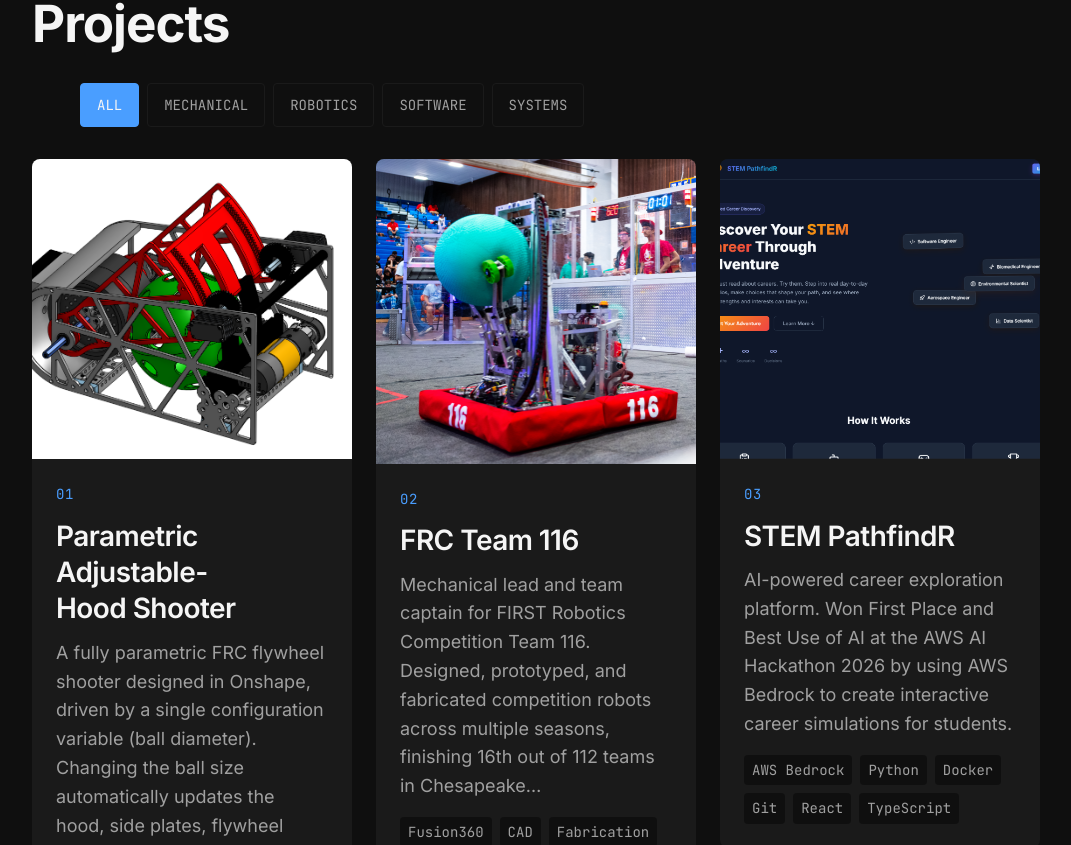
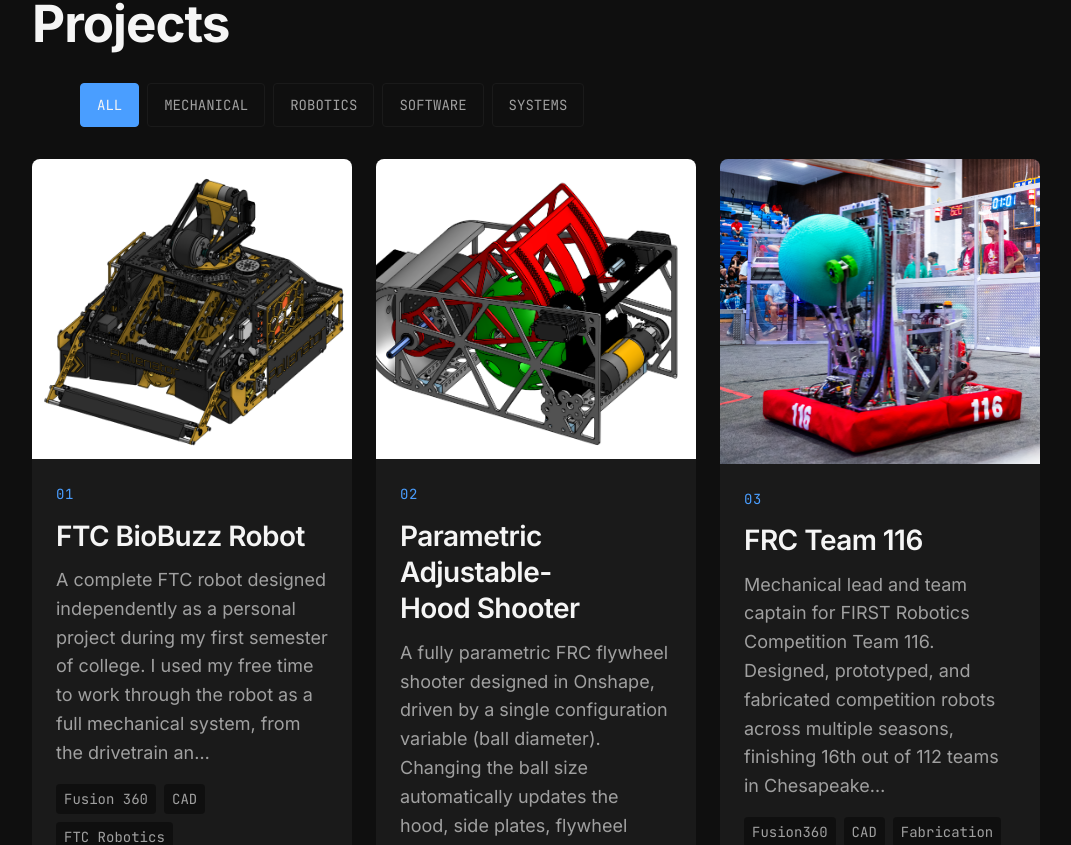
Before and after one commit to Doctorpizza357/doctorpizza357.github.io, a React (Vite) app: page /#contact in a window 1280 px wide. Shown: the part 1093-1938 px from the top of the page, without its empty margins (104-1175 px from the left). Built offline with nearby package versions, Linux system fonts and the light colour scheme.

Commit message:
Added FTC Biobuzz robot cad project

```diff
--- a/src/components/projects/MediaEmbed.tsx
+++ b/src/components/projects/MediaEmbed.tsx
@@ -115,7 +115,10 @@ function MediaEmbed({ media, lazy = true }: MediaEmbedProps) {
   function renderModel() {
     return (
       <div className={styles.modelContainer}>
-        <ModelViewerBoundary projectTitle={media.alt}>
+        <ModelViewerBoundary
+          projectTitle={media.alt}
+          fallbackImage={media.fallbackImage}
+        >
           <Suspense
             fallback={
               <div className={styles.placeholder}>
@@ -125,6 +128,7 @@ function MediaEmbed({ media, lazy = true }: MediaEmbedProps) {
           >
             <ModelViewerLazy
               modelSrc={media.src}
+              fallbackImage={media.fallbackImage}
               projectTitle={media.alt}
               projectDescription={media.caption || ''}
             />
--- a/src/components/projects/ModelViewer.tsx
+++ b/src/components/projects/ModelViewer.tsx
@@ -15,8 +15,8 @@ export interface ModelViewerProps {
 
 type LoadState = 'idle' | 'loading' | 'ready' | 'error';
 
-/** Timeout (ms) for GLB/GLTF model loading */
-const MODEL_LOAD_TIMEOUT = 10_000;
+/** Timeout (ms) for GLB/GLTF model loading, including large embedded CAD exports */
+const MODEL_LOAD_TIMEOUT = 120_000;
 
 /** Default camera distance from model center */
 const DEFAULT_CAMERA_DISTANCE = 5;
--- a/src/data/projectTypes.ts
+++ b/src/data/projectTypes.ts
@@ -72,6 +72,8 @@ export interface MediaItem {
    * @maxLength 200
    */
   caption?: string;
+  /** Optional static preview shown if an interactive model cannot load */
+  fallbackImage?: string;
 }
 
 /**
--- a/src/data/projectsNew.ts
+++ b/src/data/projectsNew.ts
@@ -129,6 +129,64 @@ export const projects: ProjectData[] = [
     body: 'The 2026 season reinforced that a successful competition robot is more than a collection of high-performing mechanisms. Packaging, serviceability, reliability, and iteration speed can be just as important as peak performance. Designing around the entire system - from fuel acquisition through scoring - helped me better understand how individual mechanical decisions affect the robot as a whole.'
   }
 ]
+  },
+
+  // ─── FTC BioBuzz Robot ───────────────────────────────────────────────────────
+  {
+    id: 'ftc-biobuzz',
+    title: 'FTC BioBuzz Robot',
+    description:
+      'A complete FTC robot designed independently as a personal project during my first semester of college. I used my free time to work through the robot as a full mechanical system, from the drivetrain and intake through the scoring mechanism and final CAD assembly.',
+    category: ['ROBOTICS', 'MECHANICAL', 'CAD'],
+    technologies: ['Fusion 360', 'CAD', 'FTC Robotics', 'Mechanical Design', '3D Modeling', 'Prototyping'],
+    timeframe: '2026-2026',
+    role: 'Mechanical Designer',
+    liveUrl: 'https://cad.onshape.com/documents/1ef547134821b663635061c6/w/72a094c73d5882b9b92d23fd/e/be8e2cf35221ff7017dbb1f5?renderMode=0&uiState=6af12f6f49cd08c4fdc78506',
+    media: [
+      {
+        type: 'cad-render',
+        src: '/assets/img/ftc-biobuzz-render.png',
+        alt: 'CAD rendering of an FTC BioBuzz robot with a black and yellow mechanism frame',
+        caption: 'Full robot CAD rendering',
+      },
+    ],
+    displayOrder: 1,
+    visualTier: 'standard',
+    caseStudySections: [
+      {
+        key: 'challenge',
+        heading: 'The Challenge',
+        body: 'I wanted to design an entire competition-ready FTC robot independently, using the BioBuzz season as an opportunity to practice systems-level mechanical design. The project had to balance compact packaging, reliable game-piece handling, drivetrain clearance, and access to every subsystem for iteration and maintenance.',
+      },
+      {
+        key: 'approach',
+        heading: 'Approach',
+        body: 'I treated the robot as a complete system rather than a collection of isolated mechanisms. I established the overall frame and component envelope first, then developed the drivetrain, intake, transfer path, and scoring mechanism around the available space. Keeping the assembly together in CAD made it possible to catch interference and packaging issues before committing to fabrication.',
+      },
+      {
+        key: 'mechanical-systems',
+        heading: 'Mechanical Systems',
+        body: 'The final assembly brings the drivetrain, intake, internal transfer mechanism, and upper scoring assembly into one compact robot. Structural plates and brackets support the mechanisms while leaving service access around motors, belts, and moving assemblies. The 3D model provides an interactive view of how those systems fit together.',
+        media: [
+          {
+            type: 'cad-render',
+            src: '/assets/img/ftc-biobuzz-render.png',
+            alt: 'Detailed CAD rendering showing the FTC BioBuzz robot mechanisms and frame',
+            caption: 'Integrated robot assembly',
+          },
+        ],
+      },
+      {
+        key: 'iteration',
+        heading: 'Design and Iteration',
+        body: 'Working on the robot independently meant making design decisions, checking the assembly, and revising the model on my own schedule. I used each iteration to improve packaging, simplify access to components, and make the mechanism relationships clearer in the final assembly.',
+      },
+      {
+        key: 'lessons-learned',
+        heading: 'Lessons Learned',
+        body: 'Designing a full FTC robot in my free time taught me how quickly a small packaging decision can affect the entire machine. The project strengthened my CAD workflow and gave me more confidence in taking a robot from a season concept to a complete mechanical design while balancing performance, reliability, and serviceability.',
+      },
+    ],
   },
 
   // ─── 4. STEM PathfindR ────────────────────────────────────────────────────────
```
Also changed, not shown: public/assets/img/ftc-biobuzz-render.png (added).
